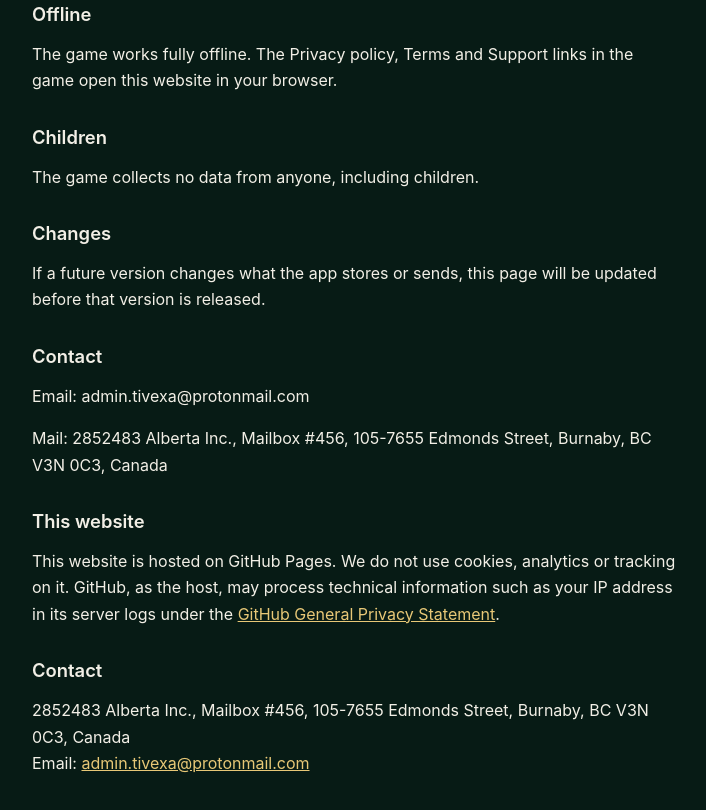
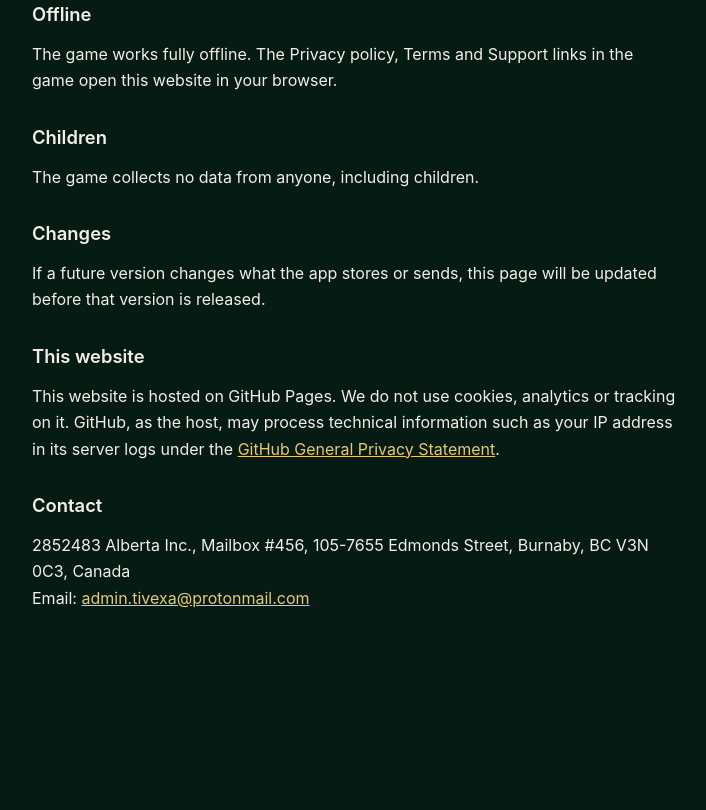
Before and after one commit to talhaatif01/2852483-games-site, a plain HTML site: page night-shift/privacy/index.html in a window 1280 px wide. Shown: the part 1238-2048 px from the top of the page, without its empty margins (264-970 px from the left). After the commit the page ends 1941 px from the top, so only its background shows below. Drawn offline with Linux system fonts and the light colour scheme.

Commit message:
Night Shift privacy: single contact block
Co-Authored-By: Claude Fable 5.1 <noreply@anthropic.com>
Claude-Session: https://claude.ai/code/session_01U9cMp1nB7w3VodBaKSym3S

```diff
--- a/night-shift/privacy/index.html
+++ b/night-shift/privacy/index.html
@@ -46,9 +46,6 @@
     <p>The game collects no data from anyone, including children.</p>
     <h2>Changes</h2>
     <p>If a future version changes what the app stores or sends, this page will be updated before that version is released.</p>
-    <h2>Contact</h2>
-    <p>Email: admin.tivexa@protonmail.com</p>
-    <p>Mail: 2852483 Alberta Inc., Mailbox #456, 105-7655 Edmonds Street, Burnaby, BC V3N 0C3, Canada</p>
 
   <h2>This website</h2>
   <p>This website is hosted on GitHub Pages. We do not use cookies, analytics or tracking on it. GitHub, as the host, may process technical information such as your IP address in its server logs under the <a href="https://docs.github.com/en/site-policy/privacy-policies/github-general-privacy-statement">GitHub General Privacy Statement</a>.</p>
```
